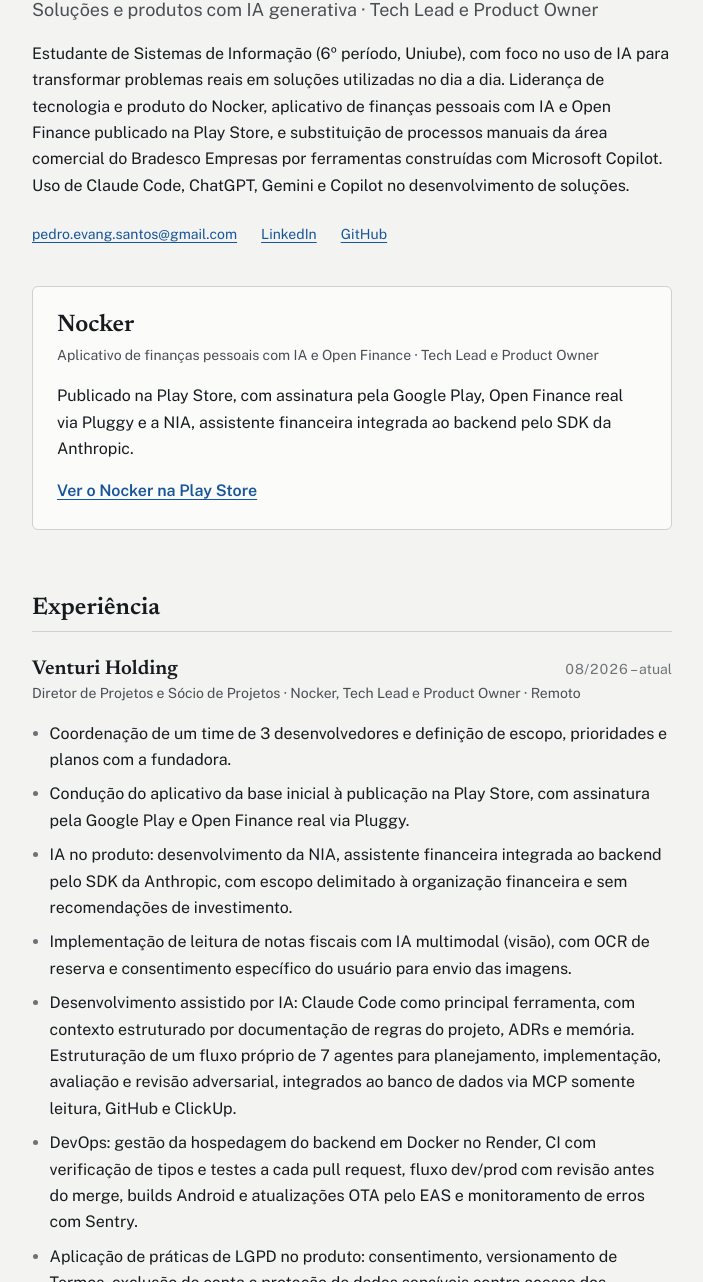
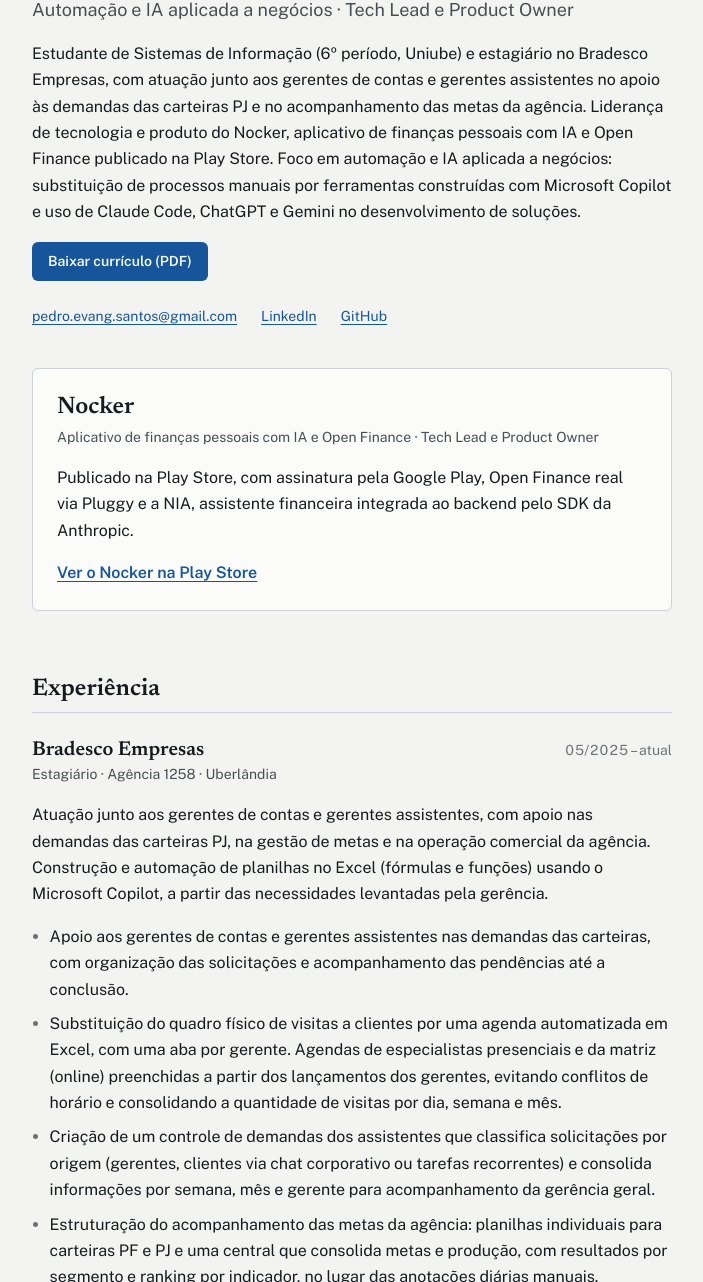
Before and after one commit to PeedroSantos/PeedroSantos.github.io, a plain HTML site: page index.html in a window 1280 px wide. Shown: the part 197-1479 px from the top of the page, without its empty margins (288-991 px from the left). Drawn offline with nearby package versions, Linux system fonts and the light colour scheme.

Commit message:
content: Bradesco em destaque, apoio aos gerentes e download do currículo
Título passa a Automação e IA aplicada a negócios, resumo e experiência
do Bradesco citam o apoio aos gerentes de contas e assistentes, e o
currículo em PDF fica disponível para baixar.

```diff
--- a/index.html
+++ b/index.html
@@ -4,10 +4,10 @@
 <meta charset="utf-8">
 <meta name="viewport" content="width=device-width, initial-scale=1">
 <title>Pedro Evangelista Santos</title>
-<meta name="description" content="Pedro Evangelista Santos. Soluções e produtos com IA generativa. Tech Lead e Product Owner do Nocker, app de finanças com IA e Open Finance na Play Store. Estagiário no Bradesco Empresas.">
+<meta name="description" content="Pedro Evangelista Santos. Estagiário no Bradesco Empresas. Automação e IA aplicada a negócios. Tech Lead e Product Owner do Nocker, app de finanças com IA e Open Finance na Play Store.">
 <meta property="og:type" content="website">
 <meta property="og:title" content="Pedro Evangelista Santos">
-<meta property="og:description" content="Soluções e produtos com IA generativa. Tech Lead e Product Owner do Nocker, app de finanças com IA e Open Finance na Play Store.">
+<meta property="og:description" content="Automação e IA aplicada a negócios. Tech Lead e Product Owner do Nocker, app de finanças com IA e Open Finance na Play Store.">
 <meta property="og:url" content="https://peedrosantos.github.io/">
 <meta property="og:locale" content="pt_BR">
 <meta name="theme-color" content="#f3f4f1" media="(prefers-color-scheme: light)">
@@ -88,6 +88,9 @@
   h1 { font-size: var(--text-3); line-height: 1.05; letter-spacing: -0.01em; margin: 0 0 var(--space-sm); overflow-wrap: anywhere; min-width: 0; }
   .role { font-size: var(--text-1); color: var(--ink-2); margin: 0 0 var(--space-lg); }
   .intro p { margin: 0 0 var(--space-md); }
+  .cta { margin: var(--space-lg) 0 0; }
+  .cv { display: inline-block; padding: var(--space-sm) var(--space-md); background: var(--accent); color: var(--accent-ink); border-radius: 6px; font-weight: 600; font-size: var(--text-s); text-decoration: none; white-space: nowrap; }
+  .cv:hover { text-decoration: none; filter: brightness(1.08); }
   .links { display: flex; flex-wrap: wrap; gap: var(--space-sm) var(--space-lg); margin: var(--space-lg) 0 0; padding: 0; list-style: none; font-size: var(--text-s); }
   .links a { white-space: nowrap; }
 
@@ -143,6 +146,7 @@
       <a href="#nocker">Nocker</a>
       <a href="#experiencia">Experiência</a>
       <a href="#contato">Contato</a>
+      <a href="curriculo-pedro-evangelista-santos.pdf" download>Currículo</a>
       <button class="theme" id="theme" type="button">Tema</button>
     </nav>
   </header>
@@ -150,8 +154,9 @@
   <main>
     <div class="intro">
       <h1>Pedro Evangelista Santos</h1>
-      <p class="role">Soluções e produtos com IA generativa · Tech Lead e Product Owner</p>
-      <p>Estudante de Sistemas de Informação (6º período, Uniube), com foco no uso de IA para transformar problemas reais em soluções utilizadas no dia a dia. Liderança de tecnologia e produto do Nocker, aplicativo de finanças pessoais com IA e Open Finance publicado na Play Store, e substituição de processos manuais da área comercial do Bradesco Empresas por ferramentas construídas com Microsoft Copilot. Uso de Claude Code, ChatGPT, Gemini e Copilot no desenvolvimento de soluções.</p>
+      <p class="role">Automação e IA aplicada a negócios · Tech Lead e Product Owner</p>
+      <p>Estudante de Sistemas de Informação (6º período, Uniube) e estagiário no Bradesco Empresas, com atuação junto aos gerentes de contas e gerentes assistentes no apoio às demandas das carteiras PJ e no acompanhamento das metas da agência. Liderança de tecnologia e produto do Nocker, aplicativo de finanças pessoais com IA e Open Finance publicado na Play Store. Foco em automação e IA aplicada a negócios: substituição de processos manuais por ferramentas construídas com Microsoft Copilot e uso de Claude Code, ChatGPT e Gemini no desenvolvimento de soluções.</p>
+      <p class="cta"><a class="cv" href="curriculo-pedro-evangelista-santos.pdf" download>Baixar currículo (PDF)</a></p>
       <ul class="links">
         <li><a href="mailto:pedro.evang.santos@gmail.com">pedro.evang.santos@gmail.com</a></li>
         <li><a href="https://www.linkedin.com/in/pedroevangelistasantos">LinkedIn</a></li>
@@ -170,6 +175,18 @@
       <h2>Experiência</h2>
 
       <article class="job">
+        <div class="job-head"><h3>Bradesco Empresas</h3><span class="when">05/2025 – atual</span></div>
+        <p class="where">Estagiário · Agência 1258 · Uberlândia</p>
+        <p>Atuação junto aos gerentes de contas e gerentes assistentes, com apoio nas demandas das carteiras PJ, na gestão de metas e na operação comercial da agência. Construção e automação de planilhas no Excel (fórmulas e funções) usando o Microsoft Copilot, a partir das necessidades levantadas pela gerência.</p>
+        <ul class="points">
+          <li>Apoio aos gerentes de contas e gerentes assistentes nas demandas das carteiras, com organização das solicitações e acompanhamento das pendências até a conclusão.</li>
+          <li>Substituição do quadro físico de visitas a clientes por uma agenda automatizada em Excel, com uma aba por gerente. Agendas de especialistas presenciais e da matriz (online) preenchidas a partir dos lançamentos dos gerentes, evitando conflitos de horário e consolidando a quantidade de visitas por dia, semana e mês.</li>
+          <li>Criação de um controle de demandas dos assistentes que classifica solicitações por origem (gerentes, clientes via chat corporativo ou tarefas recorrentes) e consolida informações por semana, mês e gerente para acompanhamento da gerência geral.</li>
+          <li>Estruturação do acompanhamento das metas da agência: planilhas individuais para carteiras PF e PJ e uma central que consolida metas e produção, com resultados por segmento e ranking por indicador, no lugar das anotações diárias manuais.</li>
+        </ul>
+      </article>
+
+      <article class="job">
         <div class="job-head"><h3>Venturi Holding</h3><span class="when">08/2026 – atual</span></div>
         <p class="where">Diretor de Projetos e Sócio de Projetos · Nocker, Tech Lead e Product Owner · Remoto</p>
         <ul class="points">
@@ -183,17 +200,6 @@
           <li>Nocker Business: participação no desenvolvimento da versão web para empresas, com gestão por setores, aprovações e orçamentos (em desenvolvimento).</li>
         </ul>
         <p class="stack">Stack: React Native, Expo, TypeScript, Python/FastAPI, Supabase (Postgres), Kotlin.</p>
-      </article>
-
-      <article class="job">
-        <div class="job-head"><h3>Bradesco Empresas</h3><span class="when">05/2025 – atual</span></div>
-        <p class="where">Estagiário · Agência 1258 · Uberlândia</p>
-        <p>Apoio à gestão de metas e à operação comercial da agência, com construção e automação de planilhas no Excel (fórmulas e funções) usando o Microsoft Copilot, a partir das necessidades levantadas pela gerência.</p>
-        <ul class="points">
-          <li>Substituição do quadro físico de visitas a clientes por uma agenda automatizada em Excel, com uma aba por gerente. Agendas de especialistas presenciais e da matriz (online) preenchidas a partir dos lançamentos dos gerentes, evitando conflitos de horário e consolidando a quantidade de visitas por dia, semana e mês.</li>
-          <li>Criação de um controle de demandas dos assistentes que classifica solicitações por origem (gerentes, clientes via chat corporativo ou tarefas recorrentes) e consolida informações por semana, mês e gerente para acompanhamento da gerência geral.</li>
-          <li>Estruturação do acompanhamento das metas da agência: planilhas individuais para carteiras PF e PJ e uma central que consolida metas e produção, com resultados por segmento e ranking por indicador, no lugar das anotações diárias manuais.</li>
-        </ul>
       </article>
 
       <article class="job">
@@ -234,6 +240,7 @@
         <li><strong>E-mail</strong><span class="meta"><a href="mailto:pedro.evang.santos@gmail.com">pedro.evang.santos@gmail.com</a></span></li>
         <li><strong>WhatsApp</strong><span class="meta"><a href="https://wa.me/5534998365726">(34) 9 9836-5726</a></span></li>
         <li><strong>LinkedIn</strong><span class="meta"><a href="https://www.linkedin.com/in/pedroevangelistasantos">linkedin.com/in/pedroevangelistasantos</a></span></li>
+        <li><strong>Currículo</strong><span class="meta"><a href="curriculo-pedro-evangelista-santos.pdf" download>Baixar em PDF</a></span></li>
       </ul>
     </section>
   </main>
```
Also changed, not shown: 1 other file.
